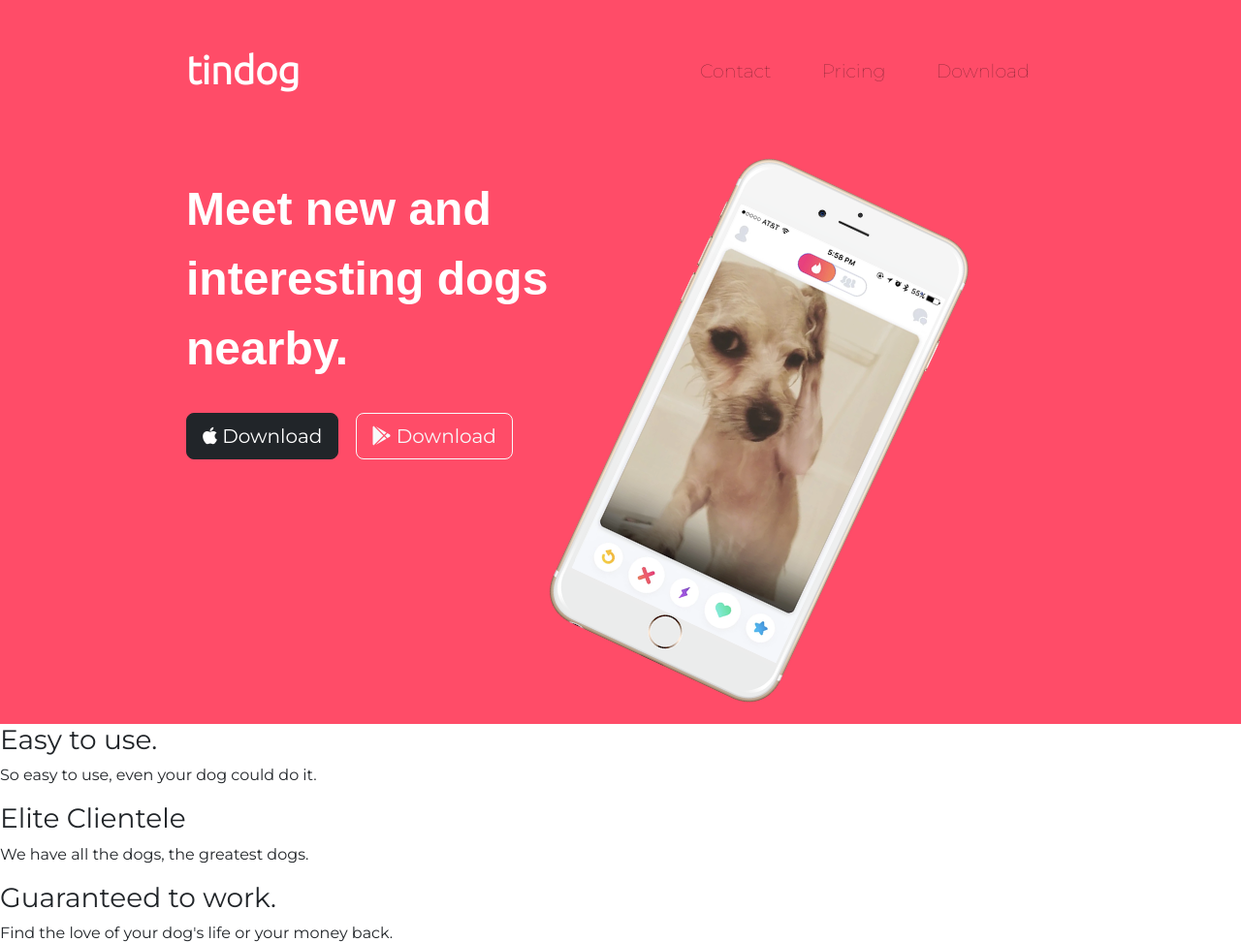
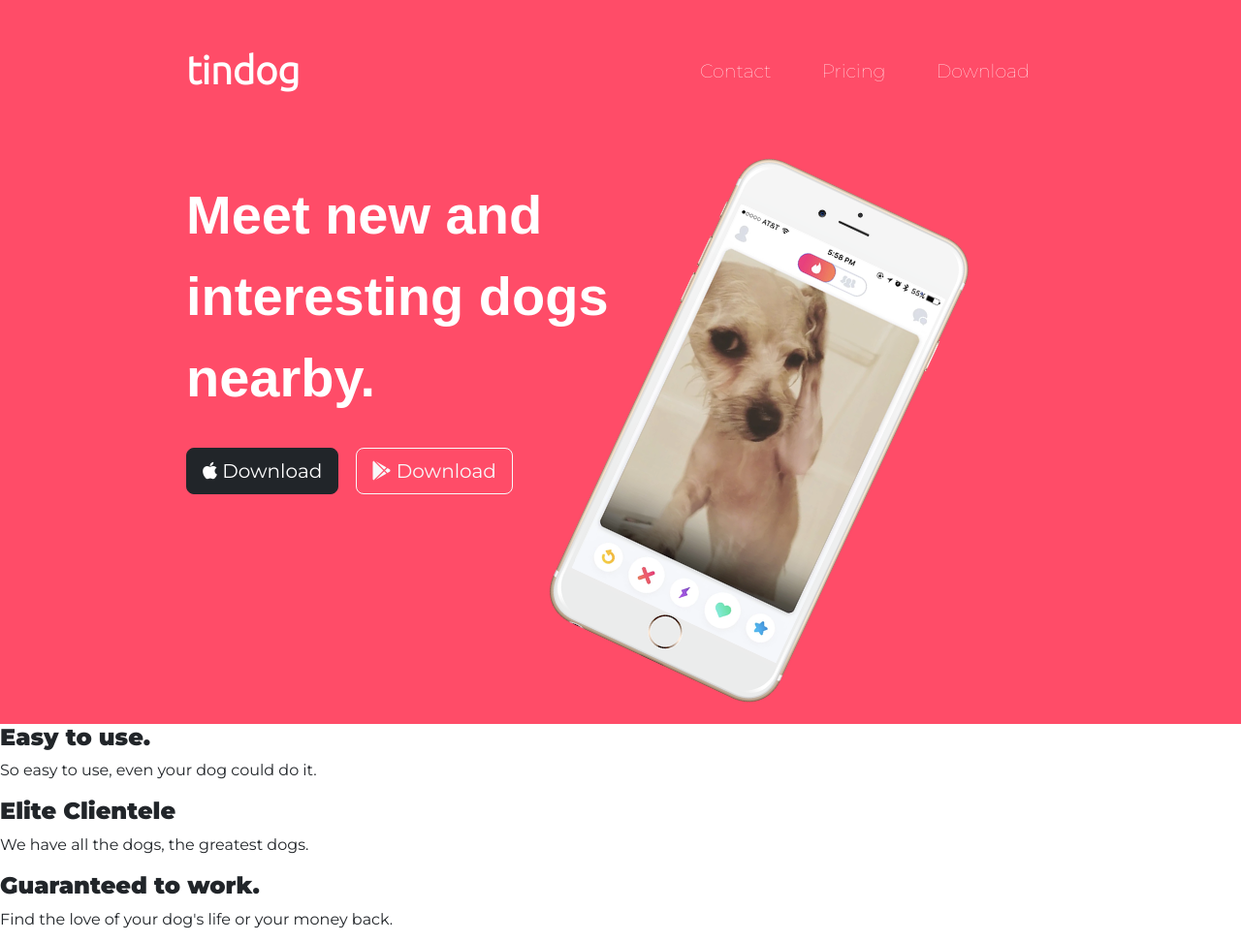
Before and after one commit to Garballa/TinDog-Landing-Page, a plain HTML site: page index.html in a window 1280 px wide. Shown: the top 972 px of the page at 97% size. Drawn offline with nearby package versions, Linux system fonts and the light colour scheme.

Commit message:
Add new divs for each "feature".

```diff
--- a/css/styles.css
+++ b/css/styles.css
@@ -4,7 +4,7 @@
 }
 h1 {
   font-family: "Montserrat-Black", sans-serif;
-  font-size: 3rem;
+  font-size: 3.5rem;
   line-height: 1.5;
   font-weight: 900;
 }
@@ -33,6 +33,7 @@ body {
   font-size: 1.2rem;
   font-family: "Montserrat";
   font-weight: lighter;
+  color: #fff;
 }
 
 /* Download Buttons*/
@@ -47,3 +48,10 @@ body {
   width: 60%;
   transform: rotate(25deg);
 }
+
+/* Features */
+h3 {
+  font-family: "Montserrat", sans-serif;
+  font-size: 1.5rem;
+  font-weight: bold;
+}
--- a/index.html
+++ b/index.html
@@ -61,14 +61,17 @@
     <!-- Features -->
 
     <section id="features">
-      <h3>Easy to use.</h3>
-      <p>So easy to use, even your dog could do it.</p>
+      <div class="feature-box"><h3>Easy to use.</h3>
+        <p>So easy to use, even your dog could do it.</p></div>
 
-      <h3>Elite Clientele</h3>
-      <p>We have all the dogs, the greatest dogs.</p>
+        <div class="feature-box"> <h3>Elite Clientele</h3>
+          <p>We have all the dogs, the greatest dogs.</p></div>
 
-      <h3>Guaranteed to work.</h3>
-      <p>Find the love of your dog's life or your money back.</p>
+
+      <div class="feature-box">  <h3>Guaranteed to work.</h3>
+        <p>Find the love of your dog's life or your money back.</p></div>
+
+
     </section>
 
     <!-- Testimonials -->
```
